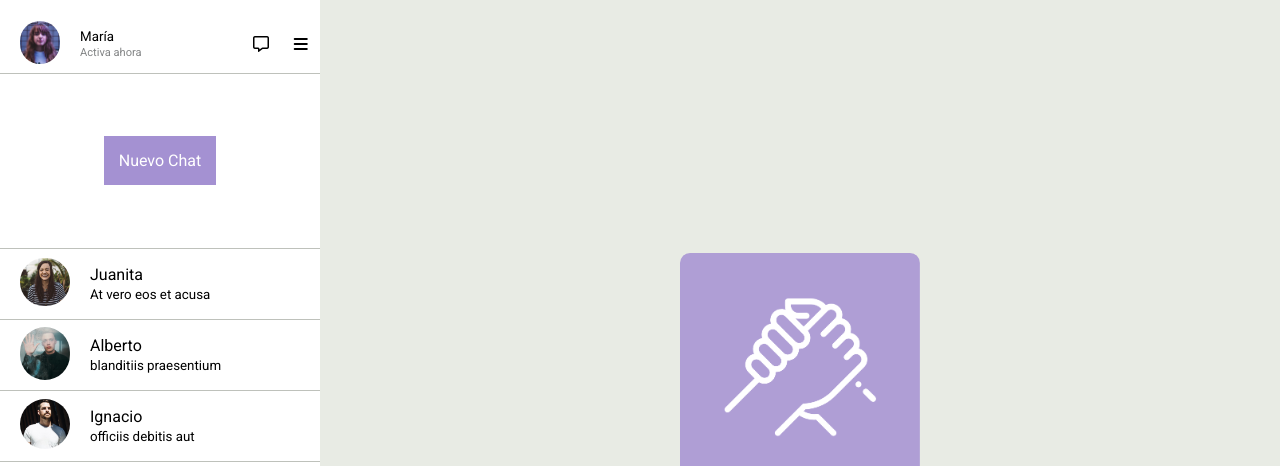
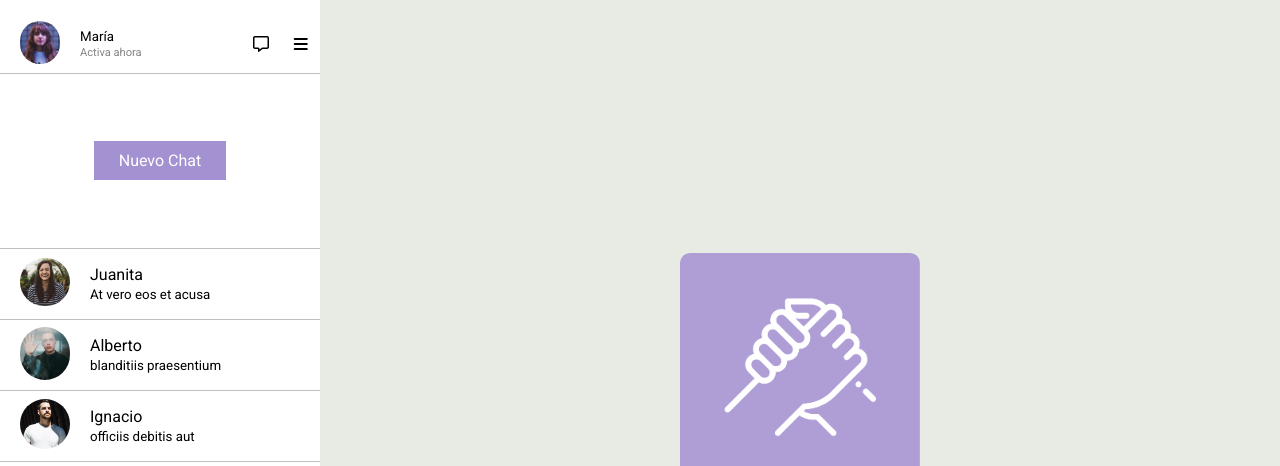
Before and after one commit to mallenarenas/Sistema-de-mensajes-, a plain HTML site: page docs/index.html in a window 1280 px wide. Shown: the top 466 px of the page. Drawn offline with Linux system fonts and the light colour scheme.

Commit message:
button rezising

```diff
--- a/docs/assets/css/style.css
+++ b/docs/assets/css/style.css
@@ -84,10 +84,12 @@ main p{
 .btn-azulino{
     background-color: #A491D2;
     color: white;
-    padding: 15px;
+    padding-left: 25px;
+    padding-right: 25px;
+    padding-top: 10px;
+    padding-bottom: 10px;
     text-decoration: none;
     font-size: 16px;
-    margin: 100px;
 }
 html, body{
 margin:0%;
```
